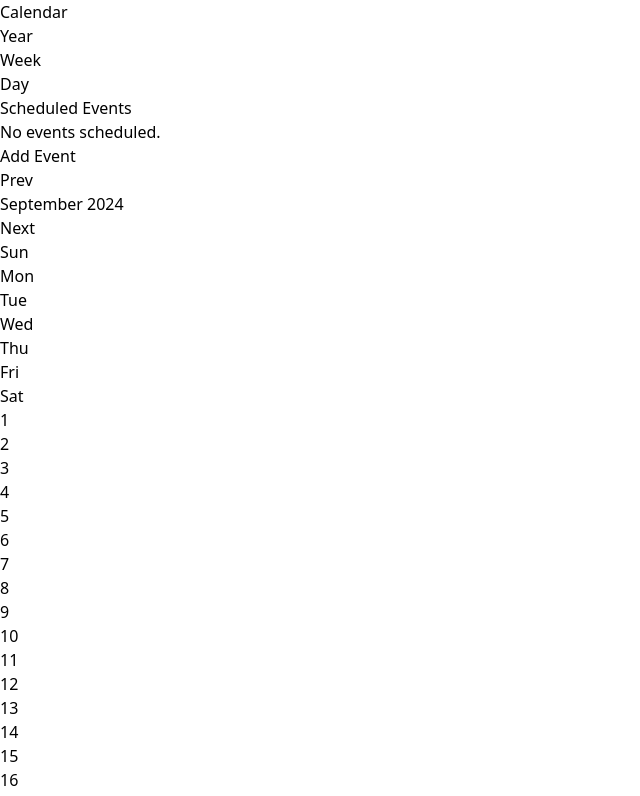
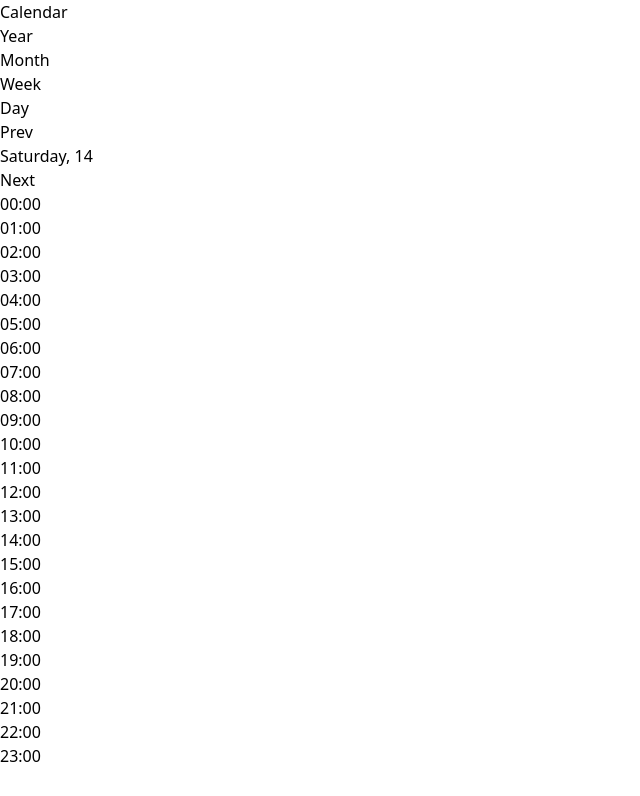
Before and after one commit to Timezoro/Calendar-react, a React (Vite) app in the folder Calendar project/: page /Calendar-day in a window 1280 px wide. Shown: the top 796 px of the page, without its empty margins (0-640 px from the left). Built offline with nearby package versions, Linux system fonts and the light colour scheme.

Commit message:
update calendar-day,week,year

```diff
--- a/Calendar project/src/App.jsx
+++ b/Calendar project/src/App.jsx
@@ -4,41 +4,41 @@ import NavBar from './components/Navbar-top';
 import EventBar from './components/Eventbar-left';
 import Calendar from './components/Calendar';
 import CalendarWeek from './components/Calendar-week';
+import CalendarDay from './components/Calendar-day';
+import CalendarYear from './components/Calendar-year';
 import './index.css'; // Import Tailwind CSS file
+
+
 
 // Component to wrap the main content logic
 function MainContent({ events, addEvent }) {
-  const location = useLocation();
-
-  // Check if the current route is "/Calendar-week"
-  const isCalendarWeek = location.pathname === '/Calendar-week';
-
   return (
     <div>
-      {/* Conditionally render Part 2 based on the route */}
-      {!isCalendarWeek && (
-        <div className="grid grid-cols-12 gap-5 p-4">
-          {/* Part 3: EventBar on the left */}
+      {/* Grid layout for pages that aren't Calendar-week */}
+      <Routes>
+        <Route
+          path="/"
+          element={
+            <div className="grid grid-cols-12 gap-5 p-4 ">
               <div className="col-span-3">
                 <EventBar events={events} onAddEvent={addEvent} />
               </div>
-
-          {/* Part 4: Calendar in the main section */}
               <div className="col-span-9">
                 <Calendar events={events} />
               </div>
             </div>
-      )}
-
-      {/* Calendar-week content is shown through routing */}
-      <Routes>
-        <Route path="/Calendar-week" element={<CalendarWeek events={events} />} />
-        <Route path="/about" element={<div>About Page</div>} />
-        <Route path="/contact" element={<div>Contact Page</div>} />
+          }
+        />
+        {/* Calendar-week and other pages */}
+        <Route path="/Calendar-week" element={<CalendarWeek events= {events}/>}/>
+        <Route path = "/Calendar" element = {<Calendar events = {events}/>} />
+        <Route path="/Calendar-year" element={<CalendarYear events = {events}/>}/>
+        <Route path="/Calendar-day" element={<CalendarDay events = {events}/>}/>
       </Routes>
     </div>
   );
 }
+
 
 function App() {
   const [events, setEvents] = useState([]);
--- a/Calendar project/src/components/Calendar-day.jsx
+++ b/Calendar project/src/components/Calendar-day.jsx
@@ -0,0 +1,101 @@
+import React, { useState } from 'react';
+
+const CalendarDay = ({ events }) => {
+  const [selectedDay, setSelectedDay] = useState(new Date()); // Start with the current day
+
+  const formatDate = (date) => date.toDateString();
+
+  const groupEventsByDate = () => {
+    let groupedEvents = {};
+    groupedEvents[formatDate(selectedDay)] = events.filter((event) => {
+      const eventDate = new Date(event.date).toDateString();
+      return eventDate === formatDate(selectedDay);
+    });
+    return groupedEvents;
+  };
+
+  const groupedEvents = groupEventsByDate();
+
+  const generateTimeSlots = () => {
+    let slots = [];
+    for (let i = 0; i < 24; i++) {
+      const timeLabel = i < 10 ? `0${i}:00` : `${i}:00`;
+      slots.push(timeLabel);
+    }
+    return slots;
+  };
+
+  const timeSlots = generateTimeSlots();
+
+  const getEventPosition = (event) => {
+    const startHour = new Date(`1970-01-01T${event.startTime}:00`).getHours();
+    const endHour = new Date(`1970-01-01T${event.endTime}:00`).getHours();
+    const duration = endHour - startHour;
+    return { startHour, duration };
+  };
+
+  const handlePrevDay = () => {
+    setSelectedDay(new Date(selectedDay.setDate(selectedDay.getDate() - 1)));
+  };
+
+  const handleNextDay = () => {
+    setSelectedDay(new Date(selectedDay.setDate(selectedDay.getDate() + 1)));
+  };
+
+  return (
+    <div className="w-full h-full p-4 ">
+      {/* Header with Prev/Next buttons */}
+      <div className="flex space-x-20 mb-4 justify-center ">
+        <button onClick={handlePrevDay} className="hover:text-red-500 ">Prev</button>
+        <h2 className="text-2xl font-bold ">
+          {selectedDay.toLocaleString('default', { weekday: 'long' })}, {selectedDay.getDate()}
+        </h2>
+        <button onClick={handleNextDay} className="hover:text-red-500">Next</button>
+      </div>
+
+      <div className="grid grid-cols-12 gap-5 ">
+        {/* Left side: Time slots with hour separator lines */}
+        <div className="col-span-2 border-r pr-4 relative">
+          <div className="space-y-2">
+            {timeSlots.map((slot, index) => (
+              <div key={index} className="relative">
+                <div className="text-sm text-gray-500">{slot}</div>
+                <div className="border-t border-gray-300 absolute left-0 w-full top-full"></div>
+              </div>
+            ))}
+          </div>
+        </div>
+
+        {/* Right side: Events grid with hour separator lines */}
+        <div className="col-span-10 relative">
+          {/* Hour separator lines */}
+          {timeSlots.map((_, index) => (
+            <div
+              key={index}
+              className="border-t border-gray-300 absolute left-0 w-full"
+              style={{ top: `${index * 4}rem` }}
+            ></div>
+          ))}
+
+          {/* Show events at the correct time slot */}
+          {groupedEvents[formatDate(selectedDay)] &&
+            groupedEvents[formatDate(selectedDay)].map((event, index) => {
+              const { startHour, duration } = getEventPosition(event);
+              return (
+                <div
+                  key={index}
+                  className="absolute bg-red-500 text-white p-2 rounded"
+                  style={{ top: `${startHour * 4}rem`, height: `${duration * 4}rem`, width: '100%' }}
+                >
+                  <p className="font-semibold">{event.name}</p>
+                  <p className="text-sm">{event.startTime} - {event.endTime}</p>
+                </div>
+              );
+            })}
+        </div>
+      </div>
+    </div>
+  );
+};
+
+export default CalendarDay;
--- /dev/null
+++ b/Calendar project/src/components/Calendar-year.jsx
@@ -0,0 +1,11 @@
+import React, { useState } from 'react';
+
+const CalendarYear = ({ events }) => {
+
+
+  return (
+    <div>hellow</div>
+  );
+};
+
+export default CalendarYear;
--- a/Calendar project/src/components/Calendar.jsx
+++ b/Calendar project/src/components/Calendar.jsx
@@ -1,8 +1,9 @@
 import React, { useState, useEffect } from 'react';
 
-const Calendar = ({ events }) => {
+const Calendar = ({ events, onAddEvent }) => {
   const [currentDate, setCurrentDate] = useState(new Date());
   const [calendarDays, setCalendarDays] = useState([]);
+  const [selectedDate, setSelectedDate] = useState(null); // Store the clicked date
 
   // Function to update the calendar
   const updateCalendar = () => {
@@ -122,15 +123,16 @@ const Calendar = ({ events }) => {
           {calendarDays.map((day, index) => (
             <div
               key={index}
-              className={`date p-6 ${day.isActive ? ' text-red-500 font-bold' : ''} ${
+              onClick={() => handleDateClick(day.fullDate)} // Click handler to add event
+              className={`date p-6 ${day.isActive ? ' text-red-500 font-bold ' : ''} ${
                 day.isInactive ? 'text-gray-400' : ''
-              }`}
+              } hover:text-red-500`}
             >
               {day.date}
               {/* Display a dot if there are events on this date */}
               {hasEvents(day.fullDate) && (
                 <div className="flex justify-center ">
-                  <span className="w-2 h-2 bg-red-500 rounded-full"></span>
+                  <span className="w-1 h-1 bg-red-400 rounded-full mt-2"></span>
                 </div>
               )}
             </div>
--- a/Calendar project/src/components/Eventbar-left.jsx
+++ b/Calendar project/src/components/Eventbar-left.jsx
@@ -20,7 +20,7 @@ const EventBar = ({ events, onAddEvent }) => {
   };
 
   return (
-    <div className="p-4 bg-gray-200 rounded-lg shadow-md h-50">
+    <div className="p-5 bg-gray-200 rounded-lg shadow-md h-50 ">
       <h2 className="text-xl font-bold mb-2">Scheduled Events</h2>
       {/* Show Add Event Form or List of Events */}
       {showAddEventForm ? (
@@ -80,16 +80,16 @@ const EventBar = ({ events, onAddEvent }) => {
           {events.length === 0 ? (
             <p className="text-gray-500">No events scheduled.</p>
           ) : (
-            <ul className="mt-4">
+            <ul className="mt-4 ">
               {events.map((event, index) => (
-                <li key={index} className="border-b border-gray-300 py-2 h-full">
-                  <strong>{event.name}</strong> - <span className = "">{event.date} at {event.time_start} until {event.time_end}</span>
+                <li key={index} className="border-b border-gray-300 py-2 h-full hover:shadow-md cursor-pointer">
+                  <strong class= "">{event.name}</strong>  <span className = "font-semibold">{event.date} </span> <br /> <span>at {event.time_start} until {event.time_end}</span>
                 </li>
               ))}
             </ul>
           )}
           <button
-            className="bg-red-600 text-white px-4 py-2 rounded mt-4 w-full hover:bg-neutral-600"
+            className="bg-red-600 text-white px-4 py-2 rounded mt-4 w-full hover:bg-neutral-600 "
             onClick={() => setShowAddEventForm(true)}
           >
             Add Event
--- a/Calendar project/src/components/Navbar-top.jsx
+++ b/Calendar project/src/components/Navbar-top.jsx
@@ -5,17 +5,22 @@ import { BrowserRouter as Router, Routes, Route, Link } from 'react-router-dom';
 const NavBar = () => {
 
   return (
-    <nav className=" p-4">
-      <div className="container mx-auto flex justify-between items-center overflow-hidden">
+    <nav className=" p-4 ">
+      <div className="relative mx-auto flex justify-between items-center overflow-hidden">
         {/* Brand Logo */}
-        <div className=" text-2xl font-bold font-extrabold hover:text-red-500 text-4xl transition-all duration-200 ease-in-out">
+        <div className=" text-2xl font-bold font-extrabold hover:text-red-500 text-4xl transition-all duration-200 ease-in-out relative left-20 ">
           <a href="/">Calendar</a>
         </div>
         {/* Navigation Links */}
         <ul className="flex space-x-6">
           <li>
-            <Link to="/about" className="text-gray-400 hover:text-gray-200">
+            <Link to="/Calendar-year" className="text-gray-400 hover:text-gray-200">
               Year
+            </Link>
+          </li>
+          <li>
+            <Link to="/" className="text-gray-400 hover:text-gray-200">
+              Month
             </Link>
           </li>
           <li>
@@ -24,7 +29,7 @@ const NavBar = () => {
             </Link>
           </li>
           <li>
-            <Link to="/contact" className="text-gray-400 hover:text-gray-200">
+            <Link to="/Calendar-day" className="text-gray-400 hover:text-gray-200">
               Day
             </Link>
           </li>
```
Lines whose indentation alone changed are shown as unchanged.
